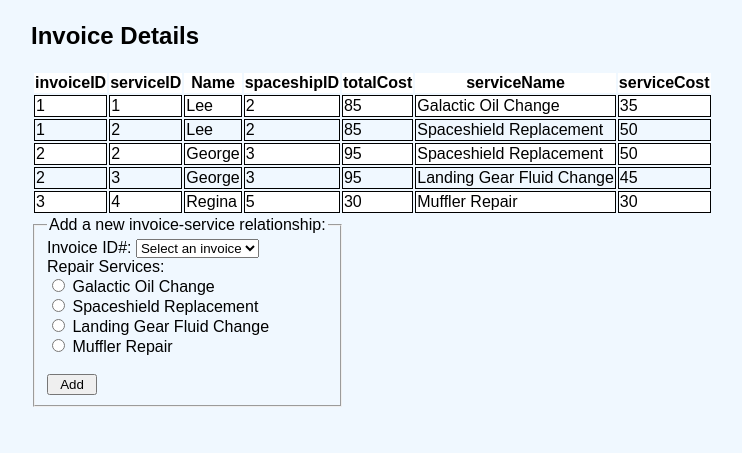
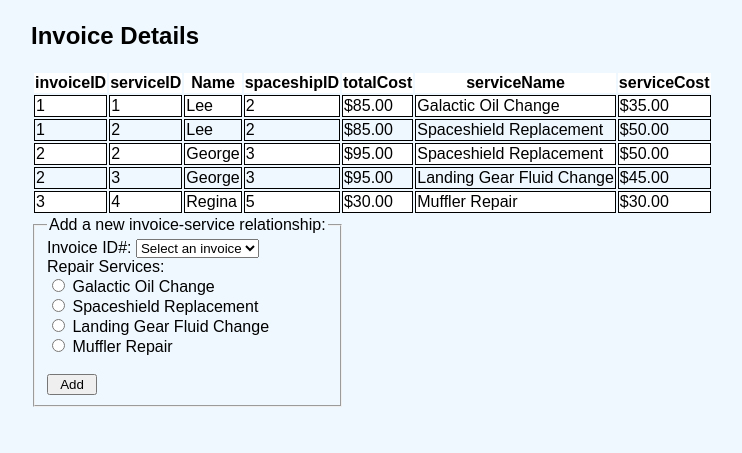
Before and after one commit to gullot/YNSRC, a Node server app: page /view_invoicedetails in a window 1280 px wide. Shown: the part 104-557 px from the top of the page, without its empty margins (9-751 px from the left). Run offline with Node 20, Linux system fonts and the light colour scheme; data comes from the database, SQL or seed files in the repository; data that the repository does not hold is empty; some libraries are stand-ins or nearby versions.

Commit message:
minor css and cost formatting

```diff
--- a/app.js
+++ b/app.js
@@ -63,14 +63,9 @@ app.get('/view_spaceships', function (req, res) {
                 return Object.assign(ship, { customerName: customerMap[ship.customerID] })
             })
 
-            //console.log(customers);
-            //console.log(customerMap);
-            //console.log(spaceships);
 
             return res.render('view_spaceships', { data: spaceships, customers: customers });
         })
-
-        //res.render('view_spaceships', {data:rows});
 
     })
 });
@@ -126,19 +121,6 @@ app.post('/add-customer-ajax', function (req, res) {
     // Capture the incoming data and parse it back to a JS object
     let data = req.body;
 
-    /*// Capture NULL values   NO NULL VALUES FOR CUSTOMERS
-    let homeworld = parseInt(data.homeworld);
-    if (isNaN(homeworld))
-    {
-        homeworld = 'NULL'
-    }
-
-    let age = parseInt(data.age);
-    if (isNaN(age))
-    {
-        age = 'NULL'
-    }*/
-
     // Create the query and run it on the database
     query1 = `INSERT INTO Customers (customerName, telephone) VALUES  ('${data.customerName}', '${data.telephone}')`;
     db.pool.query(query1, function (error, rows, fields) {
@@ -174,7 +156,6 @@ app.post('/add-customer-ajax', function (req, res) {
 app.post('/add-spaceship-ajax', function (req, res) {
     // Capture the incoming data and parse it back to a JS object
     let data = req.body;
-    //console.log(data.owner);
 
     // Create the query and run it on the database (data.owner)?????
     query1 = `INSERT INTO Spaceships (spaceshipMake, spaceshipModel, customerID) VALUES ('${data.spaceshipMake}', '${data.spaceshipModel}', (SELECT customerID FROM Customers WHERE customerID = '${data.owner}'))`;
@@ -211,7 +192,6 @@ app.post('/add-spaceship-ajax', function (req, res) {
 app.post('/add-repair-ajax', function (req, res) {
     // Capture the incoming data and parse it back to a JS object
     let data = req.body;
-    //console.log(data.owner);
 
     // Create the query and run it on the database (data.owner)?????
     query1 = `INSERT INTO RepairTypes (repairName, cost) VALUES ('${data.repairName}', '${data.cost}')`;
--- a/views/view_invoicedetails.hbs
+++ b/views/view_invoicedetails.hbs
@@ -28,9 +28,9 @@
             <td>{{this.serviceID}}</td>
             <td>{{this.Name}}</td>
             <td>{{this.spaceshipID}}</td>
-            <td>{{this.totalCost}}</td>
+            <td>${{this.totalCost}}.00</td>
             <td>{{this.serviceName}}</td>
-            <td>{{this.serviceCost}}</td>
+            <td>${{this.serviceCost}}.00</td>
         </tr>
         {{/each}}
     </tbody>
--- a/views/view_invoices.hbs
+++ b/views/view_invoices.hbs
@@ -25,7 +25,7 @@
         {{#each data}}
         <tr>
             <td>{{this.ID}}</td>
-            <td>{{this.Cost}}</td>
+            <td>${{this.Cost}}.00</td>
             <td>{{this.spaceshipID}}</td>
         </tr>
         {{/each}}
--- a/views/view_services.hbs
+++ b/views/view_services.hbs
@@ -42,7 +42,7 @@
         <label for="input-repairName" class="required">Name: </label>
         <input type="text" name="input-repairName" id="input-repairName" required>
         <label for="input-cost" class="required">Cost: </label>
-        <input type="number" min="0.00" step="0.01" name="input-cost" id="input-cost"><br>
+        <input type="number" min="0" step="1" name="input-cost" id="input-cost"><br>
         <input type="submit" value="Add">
     </fieldset>
 </form>
```
